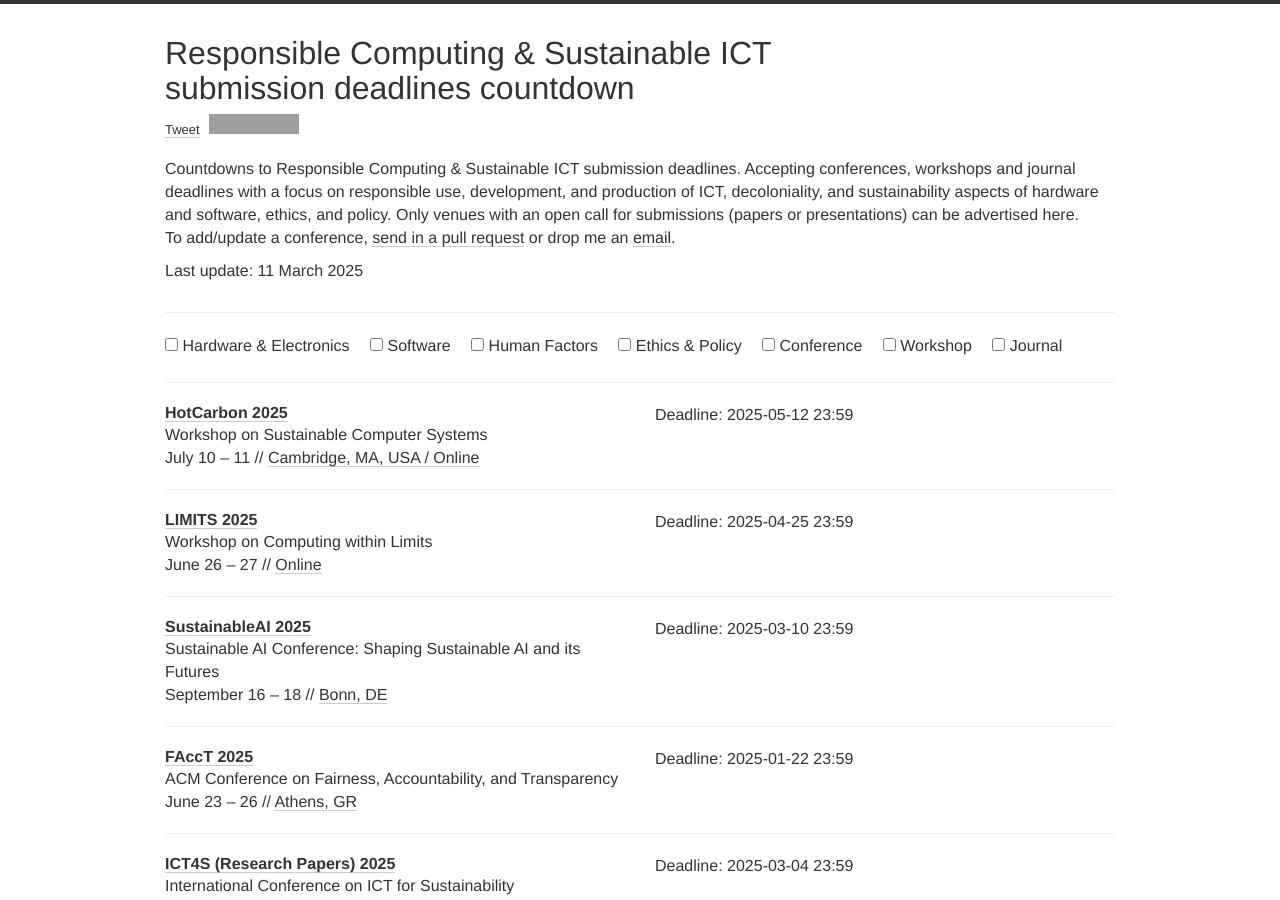
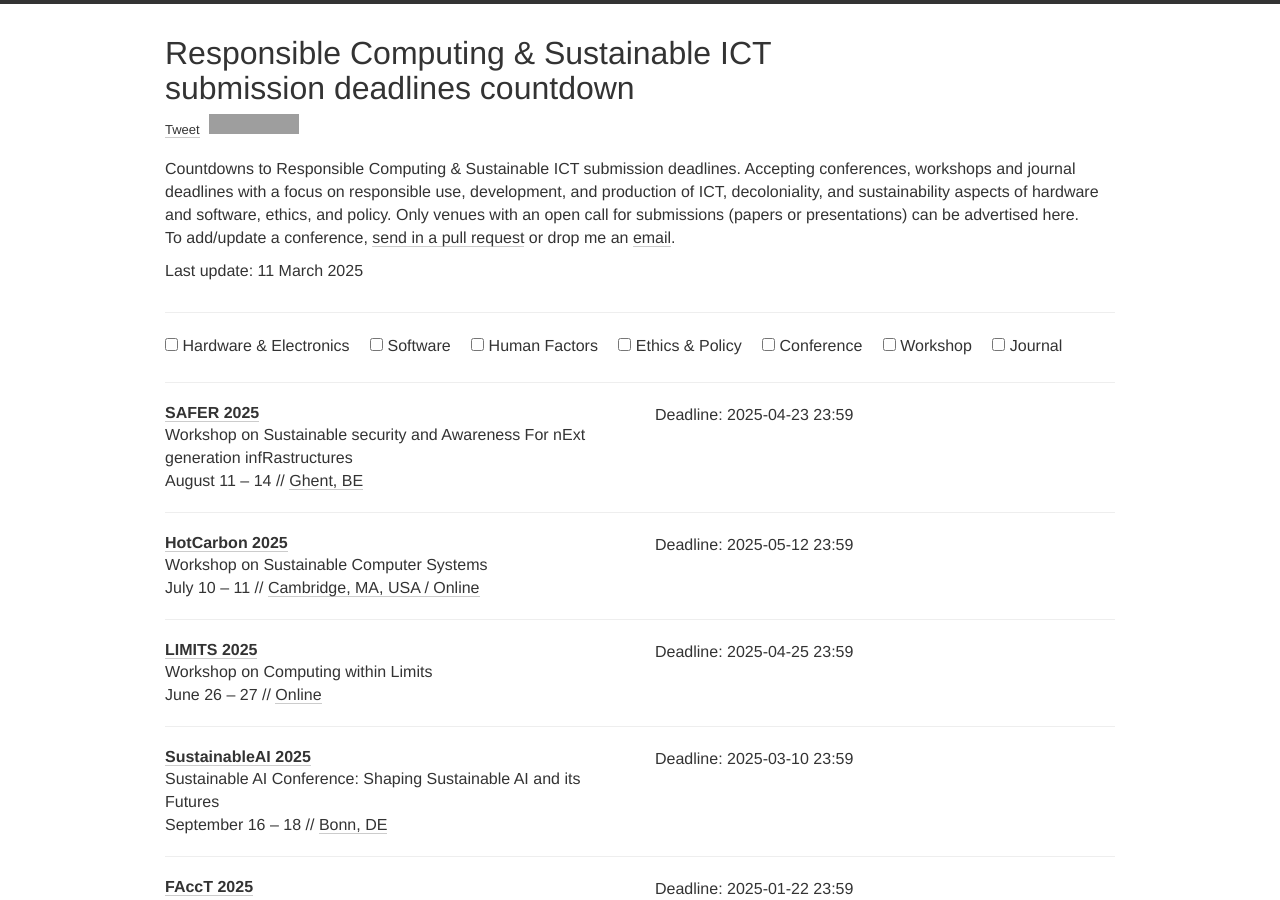
Before and after one commit to responsible-computing/responsible-computing.github.io, a Jekyll site: the page built from index.html, in a window 1280 px wide and 900 px high. Built offline with Jekyll 4.4.1, drawn with Linux system fonts in a browser that asks for light colours; nearby versions of some CDN libraries; comment, search, counter and statistics services are not loaded; grey boxes are pictures that could not be loaded.

Commit message:
added SAFER

```diff
--- a/_data/conferences.yml
+++ b/_data/conferences.yml
@@ -2,6 +2,16 @@
 # Workshops and Conferences
 
 ## 2025
+
+- name: SAFER
+  year: 2025
+  date: "August 11 – 14"
+  description: "Workshop on Sustainable security and Awareness For nExt generation infRastructures"
+  link: https://2025.ares-conference.eu/program/safer/
+  deadline:
+    - "2025-04-23 23:59"
+  place: Ghent, BE
+  tags: [HARD, SOFT, HUCO, ETPO, SHOP]
 
 - name: HotCarbon
   year: 2025
```
